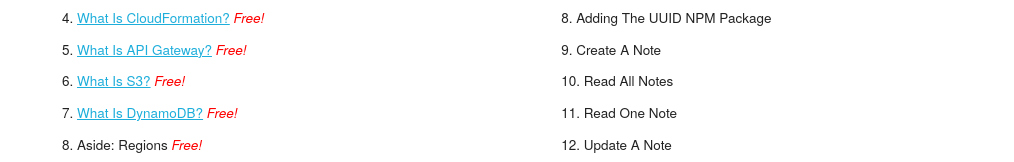
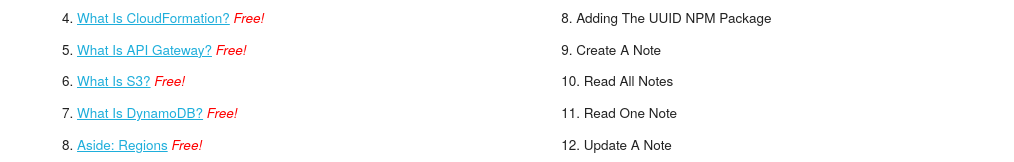
Before and after one commit to pmuens/learnserverless-book, a plain HTML site: page index.html in a window 1280 px wide. Shown: the part 1561-1723 px from the top of the page, without its empty margins (128-1142 px from the left). Drawn offline with nearby package versions, Linux system fonts and the light colour scheme; some packages are replaced by stand-ins of ours; a script that the page names is missing.

Commit message:
Update index.html

```diff
--- a/index.html
+++ b/index.html
@@ -94,7 +94,7 @@
                   <li><a href="http://justserverless.com/blog/aws-fundamentals-what-is-api-gateway/" target="_blank">What is API Gateway?</a> <span class="free-badge">free!</span></li>
                   <li><a href="http://justserverless.com/blog/aws-fundamentals-what-is-s3/" target="_blank">What is S3?</a> <span class="free-badge">free!</span></li>
                   <li><a href="http://justserverless.com/blog/aws-fundamentals-what-is-dynamodb/" target="_blank">What is DynamoDB?</a> <span class="free-badge">free!</span></li>
-                  <li>Aside: Regions <span class="free-badge">free!</span></li>
+                  <li><a href="http://justserverless.com/blog/aws-fundamentals-aside-regions/" target="_blank">Aside: Regions</a> <span class="free-badge">free!</span></li>
                 </ol>
                 <li>Getting started</li>
                 <ol>
```
